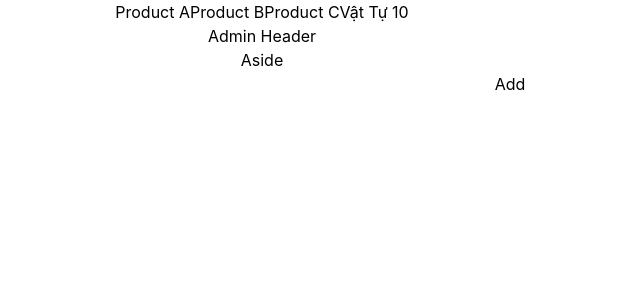
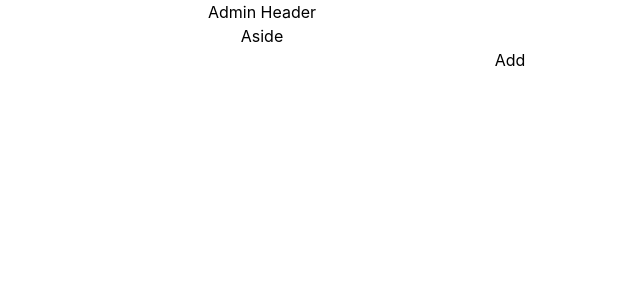
Before and after one commit to vintph16172/Typescript, a React (Vite) app: page /admin/products/add in a window 1280 px wide. Shown: the top 300 px of the page, without its empty margins (378-1018 px from the left). Built offline with nearby package versions, Linux system fonts and the light colour scheme; data requests are answered from the project's data file.

Commit message:
feature: add Product

```diff
--- a/db.json
+++ b/db.json
@@ -11,11 +11,6 @@
     {
       "id": 3,
       "name": "Product C"
-    },
-    {
-      "name": "Vật Tự 10",
-      "price": "79.000",
-      "id": 4
     }
   ]
 }
--- a/package.json
+++ b/package.json
@@ -3,6 +3,7 @@
   "private": true,
   "version": "0.0.0",
   "scripts": {
+    "start:server": "json-server --watch db.json --port 3001",
     "dev": "vite",
     "build": "tsc && vite build",
     "preview": "vite preview"
--- a/src/App.tsx
+++ b/src/App.tsx
@@ -24,31 +24,24 @@ function App() {
       }
       getProducts();
   }, [])
-  const removeItem = (id: Number)=>{
+  const removeItem =  (id: Number)=>{
     console.log(id);
     remove(id)
 
     setProducts(products.filter(item => item.id !== id))
 
   }
-  const onHanldeAdd = (data) => {
-    add(data);
-    setProducts([...products, data])
+  const onHanldeAdd = async (product: ProductType) => {
+    const { data } = await add(product);
+    setProducts([...products, data]);
+
   }
 
 
   return (
     <div className="App">
-       <div>
-        {products?.map(item => item.name)}
-      </div>
-      <header>
-          {/* <ul>
-            <li><NavLink to="/">Home Page</NavLink></li>
-            <li><NavLink to="/products">Products Page</NavLink></li>
-            <li><NavLink to="/about">About Page</NavLink></li>
-          </ul> */}
-      </header>
+
+
       <main>
         <Routes>
           <Route path="/" element={<WebsiteLayout />}>
--- a/src/pages/ProductAdd.tsx
+++ b/src/pages/ProductAdd.tsx
@@ -17,11 +17,12 @@ const ProductAdd = (props: ProductAddProps) => {
 
     const onSubmit: SubmitHandler<FormInputs> = data => {
         props.onAdd(data);
-        // navigate('/admin/product')
+        navigate('/admin/products')
     }
+
   return (
     <form action="" onSubmit={handleSubmit(onSubmit)}>
-        <input type="text" {...register('name', {required: true})}/>
+        <input type="text"  {...register('name', {required: true})}/>
         <input type="number"{...register('price')} />
         <button>Add</button>
     </form>
--- /dev/null
+++ b/src/pages/ProductUpdate.tsx
@@ -0,0 +1,17 @@
+import React from 'react'
+import { useForm, SubmitHandler } from 'react-hook-form';
+import { ProductType } from './type/product'
+import { useNavigate } from 'react-router-dom'
+
+type ProductUpdateProps = {
+    product: ProductType,
+    onUpdate:
+}
+
+const ProductUpdate = (props: ProductUpdateProps) => {
+  return (
+    <div>ProductUpdate</div>
+  )
+}
+
+export default ProductUpdate
--- a/src/pages/type/product.tsx
+++ b/src/pages/type/product.tsx
@@ -1,5 +1,5 @@
 export type ProductType = {
-
+    id?: number,
     name: String,
     price: Number
 }
```
